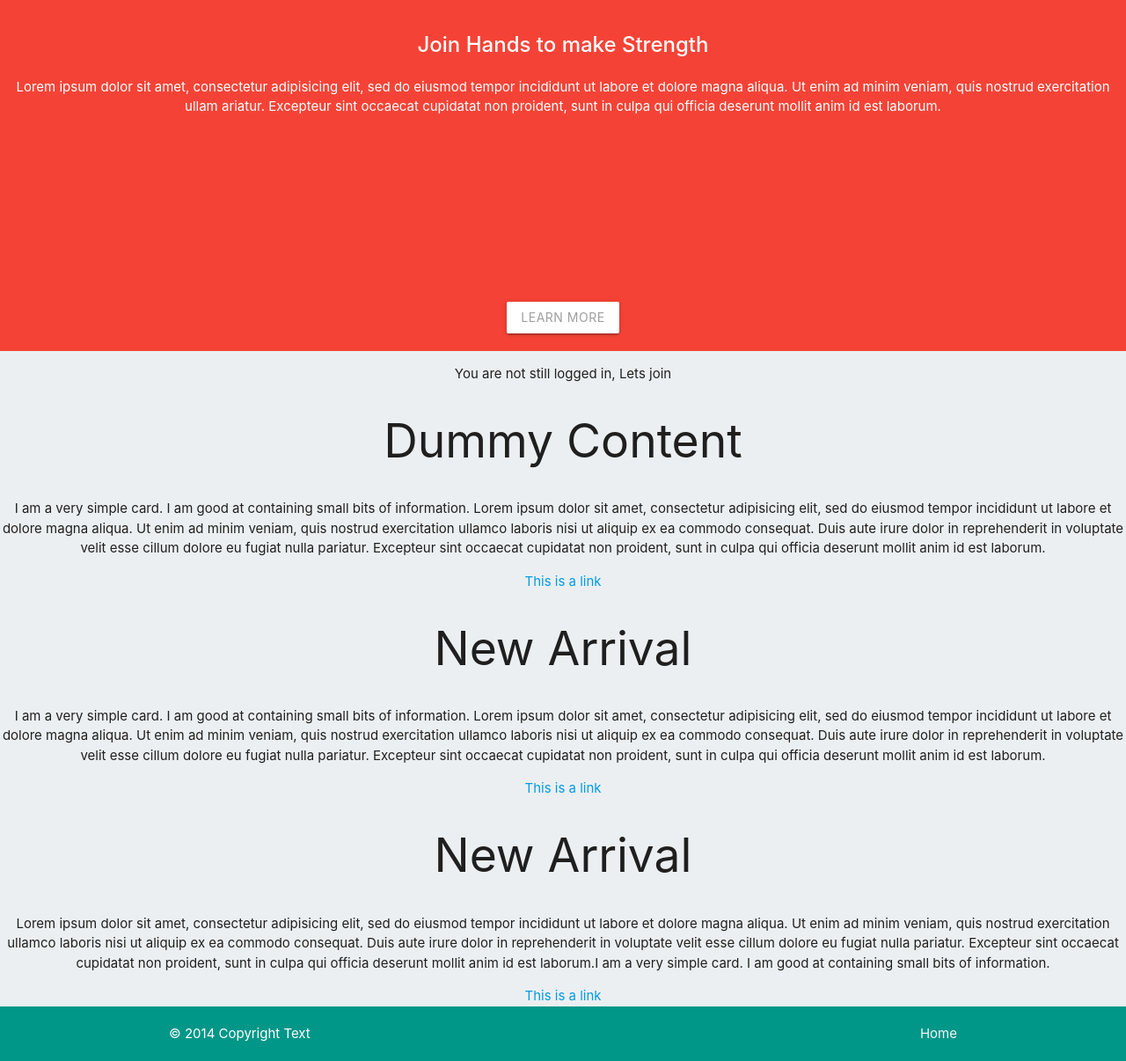
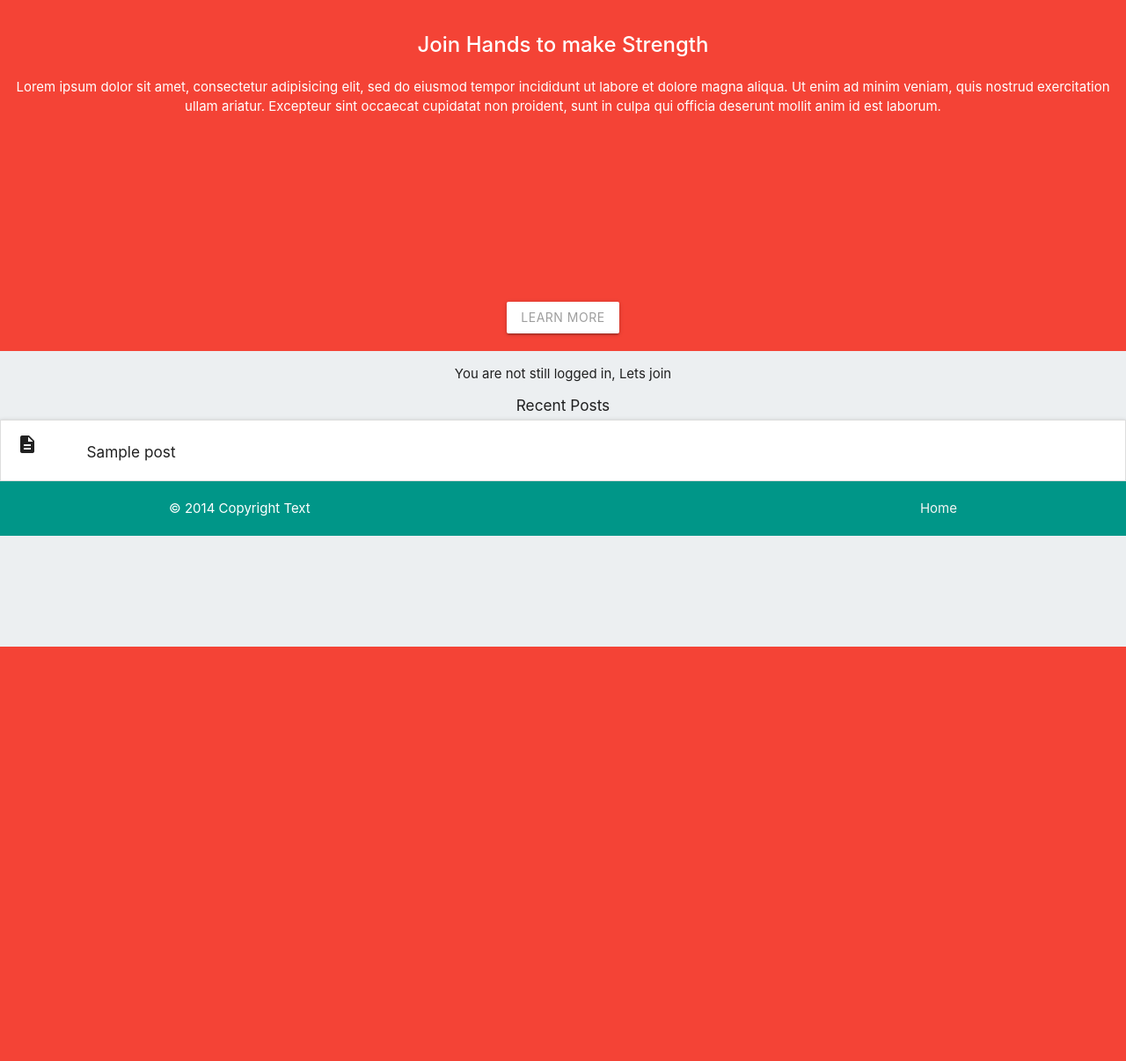
Before and after one commit to naveenmicheal/MyFlaskApp, a Flask app: template templates/home.html in a window 1280 px wide. Shown: the part 65-1271 px from the top of the page at 88% size. After the commit the page ends 800 px from the top, so only its background shows below. Run offline with Flask 2, Linux system fonts and the light colour scheme; the template is opened without the code that fills it: most values are stand-ins (such as "Sample title", 1, 10 or a date in 2020); some libraries are stand-ins or nearby versions.

Commit message:
DB posts are loaded in Home Page added collapsible Materialize Design

```diff
--- a/app.py
+++ b/app.py
@@ -5,6 +5,7 @@ from flask_mysqldb import MySQL
 from form import register_form,post_form
 app = Flask(__name__)
 mysql = MySQL(app)
+
 
 app.secret_key = 'MyKey123'
 app.config['SECRET_KEY'] = '112345678'
@@ -20,7 +21,22 @@ app.config['MYSQL_CURSORCLASS'] ='DictCursor' #For returning Dictionary type dat
 
 @app.route('/')
 def index():
-    return render_template('home.html')
+	cur = mysql.connection.cursor()
+	result = cur.execute("SELECT * FROM posts")
+	print(result)
+	posts = cur.fetchall()
+	print(type(posts))  # Returs Dictinary Data
+	return render_template('home.html', posts = posts)
+
+# @app.route('/posts')
+# def posts():
+# 	cur = mysql.connection.cursor()
+# 	cur.execute("SELECT * FROM posts")
+# 	for data in range(3):
+# 		data = cur.fetchone()
+# 		title = data['title']
+# 		print(title)
+# 	return render_template('posts.html',title =title)
 
 @app.route('/register', methods = ['POST', 'GET'])
 def register():
@@ -120,6 +136,7 @@ def add_post():
 @app.route('/preview', methods =['POST','GET'])
 @is_logged_in
 def preview():
+
 	title = request.cookies.get('title')
 	content = request.cookies.get('content')
 	return render_template('preview.html', title=title,content =content)
--- a/templates/add_post.html
+++ b/templates/add_post.html
@@ -41,6 +41,7 @@
  function getdata() {
   var title = document.getElementById('title').value;
   var content = document.getElementById('content').value;
+  content = String(content);
   console.log(title);
   console.log(content);
   document.cookie = 'title ='+title;
--- a/templates/home.html
+++ b/templates/home.html
@@ -49,70 +49,62 @@
   {%else%}
   <p>You are not still logged in, Lets join</p>
   {%endif%}
-
   </div>
-  <div class="col s9 m7">
-    <h2 class="header center">Dummy Content</h2>
+  <h6 class="center">Recent Posts</h6>
+  {%for post in posts%}
+<div class="center">
+<ul class="collapsible" data-collapsible="accordion">
+    <li>
+      <div id="title" class="collapsible-header"><i class="material-icons">description</i> <h6>{{post['title']}}</h6></div>
+      <div class="collapsible-body"><span>{{post['content']}}</span></div>
+    </li>
+    <!-- <li>
+      <div class="collapsible-header"><i class="material-icons">place</i>Second</div>
+      <div class="collapsible-body"><span>Lorem ipsum dolor sit amet.</span></div>
+    </li>
+    <li>
+      <div class="collapsible-header"><i class="material-icons">whatshot</i>Third</div>
+      <div class="collapsible-body"><span>Lorem ipsum dolor sit amet.</span></div>
+    </li> -->
+  </ul>
+ </div>
+ </div>
+  <!-- <div class="col s9 m7">
+    <h2 class="header center">{{post['title']}}</h2>
     <div class="card horizontal">
       </div>
       <div class="card-stacked">
         <div class="card-content center">
-          <p>I am a very simple card. I am good at containing small bits of information.
-          Lorem ipsum dolor sit amet, consectetur adipisicing elit, sed do eiusmod
-          tempor incididunt ut labore et dolore magna aliqua. Ut enim ad minim veniam,
-          quis nostrud exercitation ullamco laboris nisi ut aliquip ex ea commodo
-          consequat. Duis aute irure dolor in reprehenderit in voluptate velit esse
-          cillum dolore eu fugiat nulla pariatur. Excepteur sint occaecat cupidatat non
-          proident, sunt in culpa qui officia deserunt mollit anim id est laborum.</p>
+          <p>{{post['content']}}</p>
         </div>
         <div class="card-action center">
           <a href="#">This is a link</a>
         </div>
       </div>
     </div>
-  </div>
-   <div class="col s9 m7">
-    <h2 class="header center"> New Arrival </h2>
-    <div class="card horizontal">
-      </div>
-      <div class="card-stacked">
-        <div class="card-content center" >
-          <p>I am a very simple card. I am good at containing small bits of information.
-          	Lorem ipsum dolor sit amet, consectetur adipisicing elit, sed do eiusmod
-          	tempor incididunt ut labore et dolore magna aliqua. Ut enim ad minim veniam,
-          	quis nostrud exercitation ullamco laboris nisi ut aliquip ex ea commodo
-          	consequat. Duis aute irure dolor in reprehenderit in voluptate velit esse
-          	cillum dolore eu fugiat nulla pariatur. Excepteur sint occaecat cupidatat non
-          	proident, sunt in culpa qui officia deserunt mollit anim id est laborum.</p>
-        </div>
-        <div class="card-action center">
-          <a href="#">This is a link</a>
-        </div>
-      </div>
-    </div>
-  </div>
-   <div class="col s9 m7">
-    <h2 class="header center">New Arrival</h2>
-    <div class="card horizontal">
-      </div>
-      <div class="card-stacked">
-        <div class="card-content center">
-          <p>Lorem ipsum dolor sit amet, consectetur adipisicing elit, sed do eiusmod
-          tempor incididunt ut labore et dolore magna aliqua. Ut enim ad minim veniam,
-          quis nostrud exercitation ullamco laboris nisi ut aliquip ex ea commodo
-          consequat. Duis aute irure dolor in reprehenderit in voluptate velit esse
-          cillum dolore eu fugiat nulla pariatur. Excepteur sint occaecat cupidatat non
-          proident, sunt in culpa qui officia deserunt mollit anim id est laborum.I am a very simple card. I am good at containing small bits of information.</p>
-        </div>
-        <div class="card-action center">
-          <a href="#">This is a link</a>
-        </div>
-      </div>
-    </div>
-  </div>
-{% endblock content%}
+  </div> -->
+  {%endfor%}
+
+   {% endblock content%}
+
 
 {%block Minit%}
+<!-- Collapsible Initialization -->
+<script type="text/javascript">
+      document.addEventListener('DOMContentLoaded', function() {
+    var collaps = document.querySelectorAll('.collapsible');
+    var instances = M.Collapsible.init(collaps, {});
+  });
+  </script>
+<style type="text/css">
+  .collapsible{
+    margin: 0;
+
+  }
+ #title h6{
+  margin-left:3%;
+ }
+</style>
 	<script type="text/javascript">
 		M.AutoInit();
 	</script>
--- a/templates/layout.html
+++ b/templates/layout.html
@@ -4,6 +4,7 @@
 	<title>F-C {{title}}</title>
 	<link rel="stylesheet" type="text/css" href="{{url_for('static', filename ='materialize.min.css')}}">
 	<link rel="stylesheet" type="text/css" href="{{url_for('static',filename = 'main.css')}}">
+  <link href="https://fonts.googleapis.com/icon?family=Material+Icons" rel="stylesheet">
 
   <style type="text/css">
     body{
--- /dev/null
+++ b/templates/posts.html
@@ -0,0 +1,5 @@
+{%extends 'layout.html'%}
+<!-- {%for data in title%}
+<h2>{{data}}</h2>
+{%endfor%} -->
+<h1>{{title}}</h1>
--- a/templates/preview.html
+++ b/templates/preview.html
@@ -5,6 +5,11 @@
 
 <h3 class="center">{{title}}</h3>
 <p class="center">{{content}}</p>
+<script type="text/javascript">
+	console.log('This from Preview');
+	console.log(content);
+	document.write(content);
+</script>
 </div>
 
 <script type="text/javascript">
--- a/templates/profile.html
+++ b/templates/profile.html
@@ -1,6 +1,6 @@
 {%extends 'layout.html'%}
 {%block content%}
-	<h1 class="center">Hello {{session.user}}</h1>
+	<h3 class="center">Hello {{session.user}}</h3>
 	<div class="container">
 		{% if postinfo%}
 		<p>{{postinfo}}</p>
```
Also changed, not shown: 1 other file.
